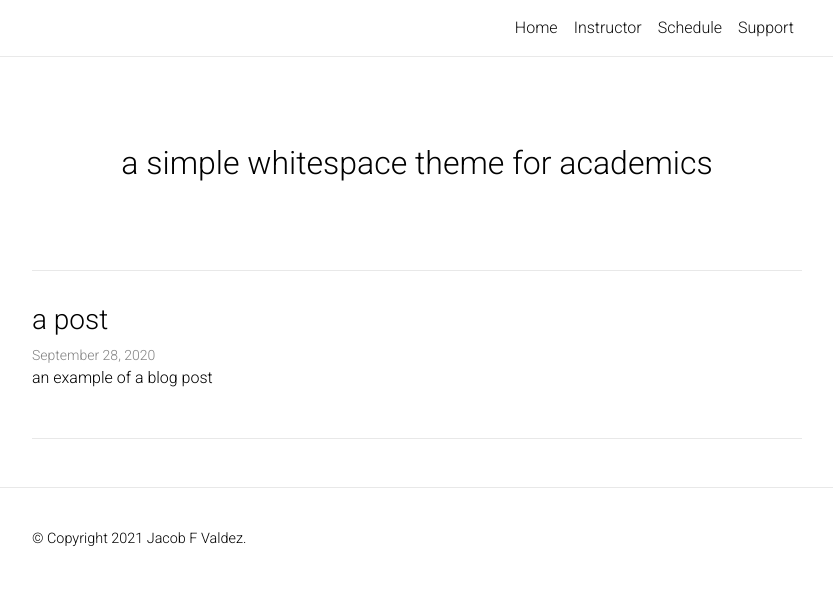
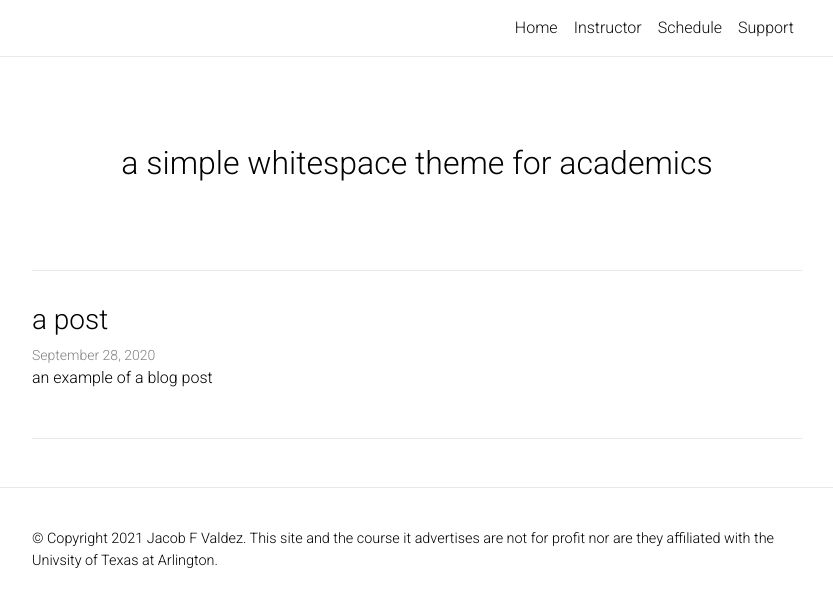
Before and after one commit to JacobFV/Artificial-Intelligence-Principle-and-Practice, a Jekyll site: the page built from blog/index.html, in a window 1280 px wide. Shown: the top 607 px of the page, without its empty margins (223-1056 px from the left). Built offline with Jekyll 4.4.1, drawn with Linux system fonts in a browser that asks for light colours; nearby versions of some CDN libraries; the list of posts is cut into pages by our own code; comment, search, counter and statistics services are not loaded; a style sheet for code colours, icons or effects is not loaded.

Commit message:
disclaimer

```diff
--- a/_includes/footer.html
+++ b/_includes/footer.html
@@ -22,6 +22,7 @@
     {% if site.last_updated %}
     Last updated: {{ "now" | date: '%B %d, %Y' }}.
     {% endif %}
+    This site and the course it advertises are not for profit nor are they affiliated with the Univsity of Texas at Arlington.
   </div>
 </footer>
 {% endif %}
```
